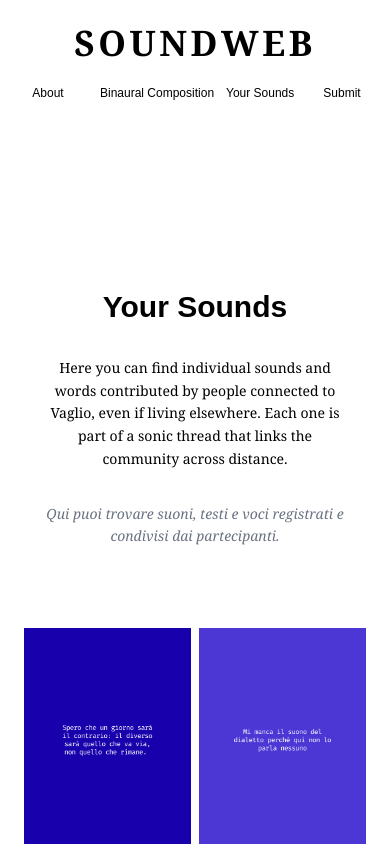
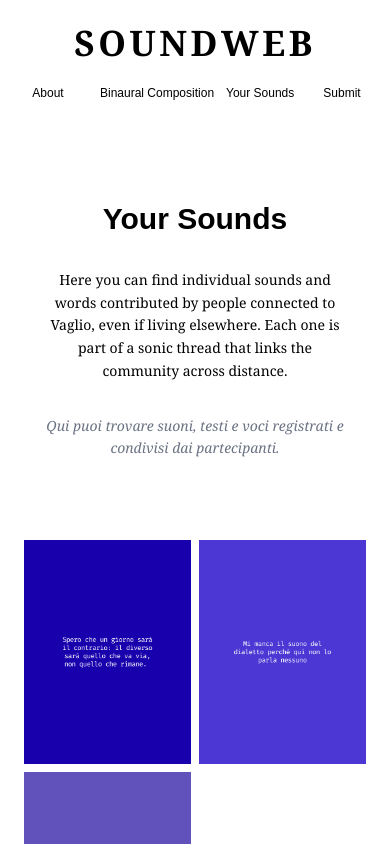
Before and after one commit to alexcode15/soundweb, a Next.js app: page /your-sounds in a window 390 px wide. Shown: the top 844 px of the page. Built offline with nearby package versions, Linux system fonts and the light colour scheme.

Commit message:
Move Your Sounds overlay title up by same amount as Binaural (mobile only, -mt-6)

```diff
--- a/src/app/your-sounds/page.tsx
+++ b/src/app/your-sounds/page.tsx
@@ -72,7 +72,7 @@ export default function YourSounds() {
   {/* Mobile title and text, centered and aligned */}
   <div className="w-full flex flex-col items-center justify-center md:hidden">
     <div className="max-w-xl w-full mt-8 px-6 mb-12 flex flex-col items-center justify-center">
-  <h2 className="text-3xl font-bold mt-16 mb-8 text-center md:mt-24">Your Sounds</h2>
+  <h2 className="text-3xl font-bold -mt-6 mb-8 text-center md:mt-24">Your Sounds</h2>
       <p className="text-sm leading-relaxed text-black mb-8 text-center font-serif">
   Here you can find individual sounds and words contributed by people connected to Vaglio, even if living elsewhere. Each one is part of a sonic thread that links the community across distance.
       </p>
```
